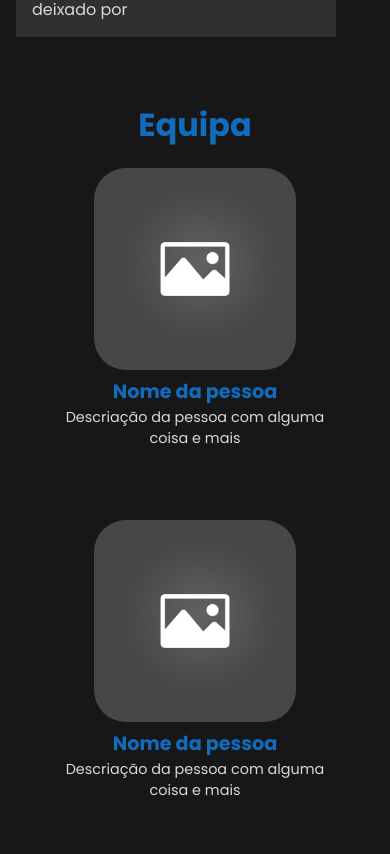
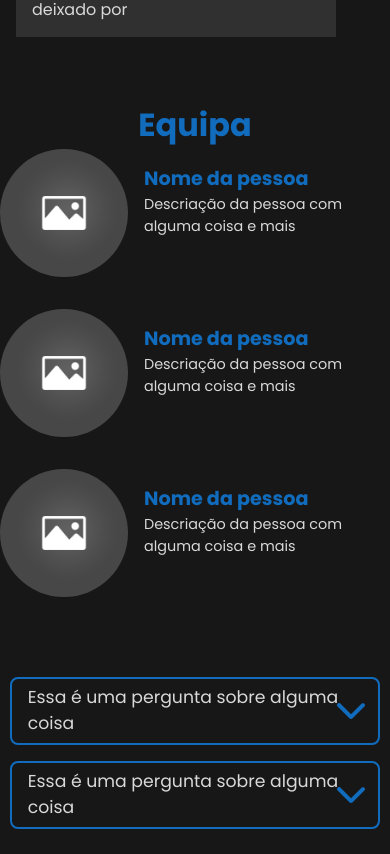
Before and after one commit to juniorgomes14/Safe-Website, a React (Vite) app: page / in a window 390 px wide. Shown: the part 4090-4944 px from the top of the page. Built offline with nearby package versions, Linux system fonts and the light colour scheme.

Commit message:
fix: team member mobile resposivite

```diff
--- a/src/components/TeamMember/TeamMember.css
+++ b/src/components/TeamMember/TeamMember.css
@@ -38,8 +38,26 @@
 }
 
 @media screen and (max-width: 600px){
+    .team-member{
+        flex-direction: row;
+        width: 100%;
+        height: 8rem;
+        gap: 1rem;
+    }
+    .member-info{
+        height: 100%;
+        padding-top: .5rem;
+    }
     .team-member img{
-        width: 70%;
-        border-radius: 2rem;
+        border-radius: 50%;
+        width: 8rem;
     }
+    .member-name{
+        text-align: left;
+
+    }
+    .member-description{
+        text-align: left;
+    }
+
 }
--- a/src/components/TeamMember/TeamMember.jsx
+++ b/src/components/TeamMember/TeamMember.jsx
@@ -1,15 +1,19 @@
-import React from 'react'
-import "./TeamMember.css"
-import Placeholder from "../../assets/placeholder.jpg"
+import React from "react";
+import "./TeamMember.css";
+import Placeholder from "../../assets/placeholder.jpg";
 
 const TeamMember = () => {
   return (
     <div className="team-member">
-        <img  src={Placeholder} alt="team-member-image"/>
+      <img src={Placeholder} alt="team-member-image" />
+      <div className="member-info">
         <p className="member-name">Nome da pessoa</p>
-        <p className="member-description">Descriação da pessoa com alguma coisa e mais </p>
+        <p className="member-description">
+          Descriação da pessoa com alguma coisa e mais{" "}
+        </p>
+      </div>
     </div>
-  )
-}
+  );
+};
 
-export default TeamMember
+export default TeamMember;
```
